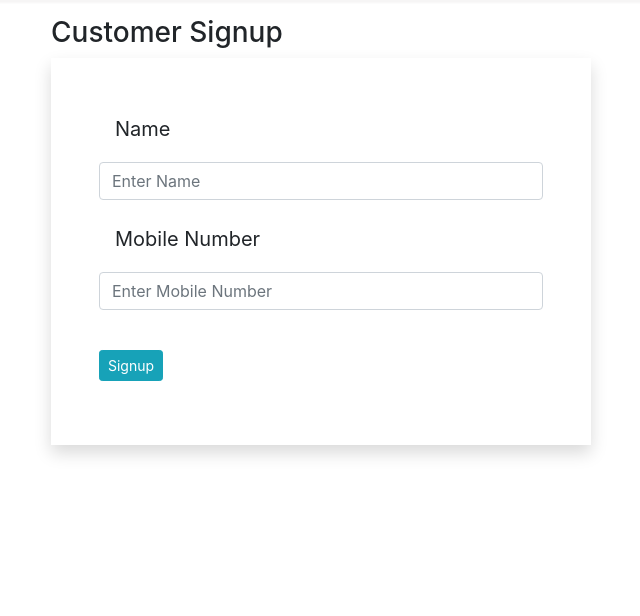
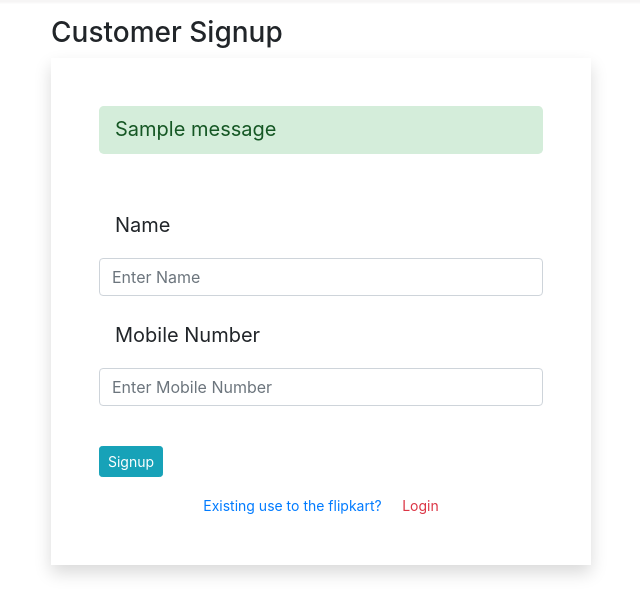
Before and after one commit to shaikmastan93/Ecommerce-project, a Django app: page /signup in a window 1280 px wide. Shown: the part 66-682 px from the top of the page, without its empty margins (319-959 px from the left). Run offline with Django 5.2, Linux system fonts and the light colour scheme; one stand-in notice (Sample message) is shown; some libraries are stand-ins or nearby versions.

Commit message:
New changes added
Changes completed here

```diff
--- a/shop/demo/shopping/store/models/__init__.py
+++ b/shop/demo/shopping/store/models/__init__.py
@@ -1,2 +1,3 @@
 from .product import Product
 from .category import Category
+from .customer import Customer
--- a/shop/demo/shopping/store/templates/signup.html
+++ b/shop/demo/shopping/store/templates/signup.html
@@ -7,22 +7,39 @@
     <div class="row my-3">
         <div class="col-sm-6 offset-sm-3">
             <h3>Customer Signup</h3>
-            <form action="" class="shadow p-5">
+            <form action="/signup" method="post" class="shadow p-5">
+                {% if messages %}
+                {% for message in messages %}
+                <p {%if message.tags%} class="alert-{{message.tags}} mb-5 form-control-lg"{% endif %}>{{message}}</p>
+                {% endfor %}
+                {% endif %}
+                {% csrf_token %}
+                {% if error %}
+                <div class="alert alert-danger  form-control-lg" role = "alert">
+                    {{error}}
+
+                </div>
+                {% endif %}
                 <div class="form-group">
                     <label for="" class="form-control-lg" >Name</label>
-                  <input type="text" name="name" id="" class="form-control" placeholder="Enter Name"></input>
+                  <input  type="text" name="name" id="" class="form-control" placeholder="Enter Name"></input>
                 </div>
 
 
                 <div class="form-group">
                     <label for="" class="form-control-lg">Mobile Number</label>
-                  <input type="text" name="Mobile" id="" class="form-control" placeholder="Enter Mobile Number"></input>
+                  <input type="text" name="phone" id="phone" class="form-control" placeholder="Enter Mobile Number"></input>
                 </div>
 
                 <div class="form-group pt-4">
                     <input class="btn btn-sm btn-info" type="submit" value="Signup"></input>
 
                 </div>
+                <div class="text-center text-primary fe-bold">
+                    <small  class="form-control-sm">Existing use to the flipkart?</small>
+                    <a href="/Login" class="text-danger form-control-sm">Login</a>
+                </div>
+
 
 
             </form>
--- a/shop/demo/shopping/store/urls.py
+++ b/shop/demo/shopping/store/urls.py
@@ -4,5 +4,5 @@ from .views import *
 
 urlpatterns = [
     path('', home),
-    path('signup',signup),
+    path('signup',signup,name='signup'),
 ]
--- a/shop/demo/shopping/store/views.py
+++ b/shop/demo/shopping/store/views.py
@@ -1,7 +1,9 @@
-from django.shortcuts import render
+from django.shortcuts import render,redirect
 from django.http import HttpResponse
 from .models.product import *
 from .models.category import *
+from .models.customer import *
+from django.contrib import messages
 
 # Create your views here.
 def home(request):
@@ -22,4 +24,28 @@ def home(request):
     return render(request,'home.html',data)
 
 def signup(request):
-    return render(request, 'signup.html')
+    if request.method == 'GET':
+        return render(request, 'signup.html')
+
+    else:
+        postData = request.POST
+        name = postData.get("name")
+        phone = postData.get("phone")
+
+        error_message = None
+
+        customer = Customer(name=name,phone=phone)
+        if(not name):
+            error_message = "Name is required"
+        elif not phone:
+            error_message = "Phone num is required"
+
+        elif len(phone) < 10:
+            error_message = "Phone number is not valid"
+        if not error_message:
+            messages.success(request,"Register Successfully")
+
+            customer.register()
+            return redirect('signup')
+        else:
+            return render(request,"signup.html",{'error':error_message})
```
Also changed, not shown: shop/demo/shopping/store/admin.py (+8 -0 lines), shop/demo/shopping/store/models/customer.py (added, +10 -0 lines), shop/demo/shopping/db.sqlite3, shop/demo/shopping/store/migrations/0006_customer.py (added).
